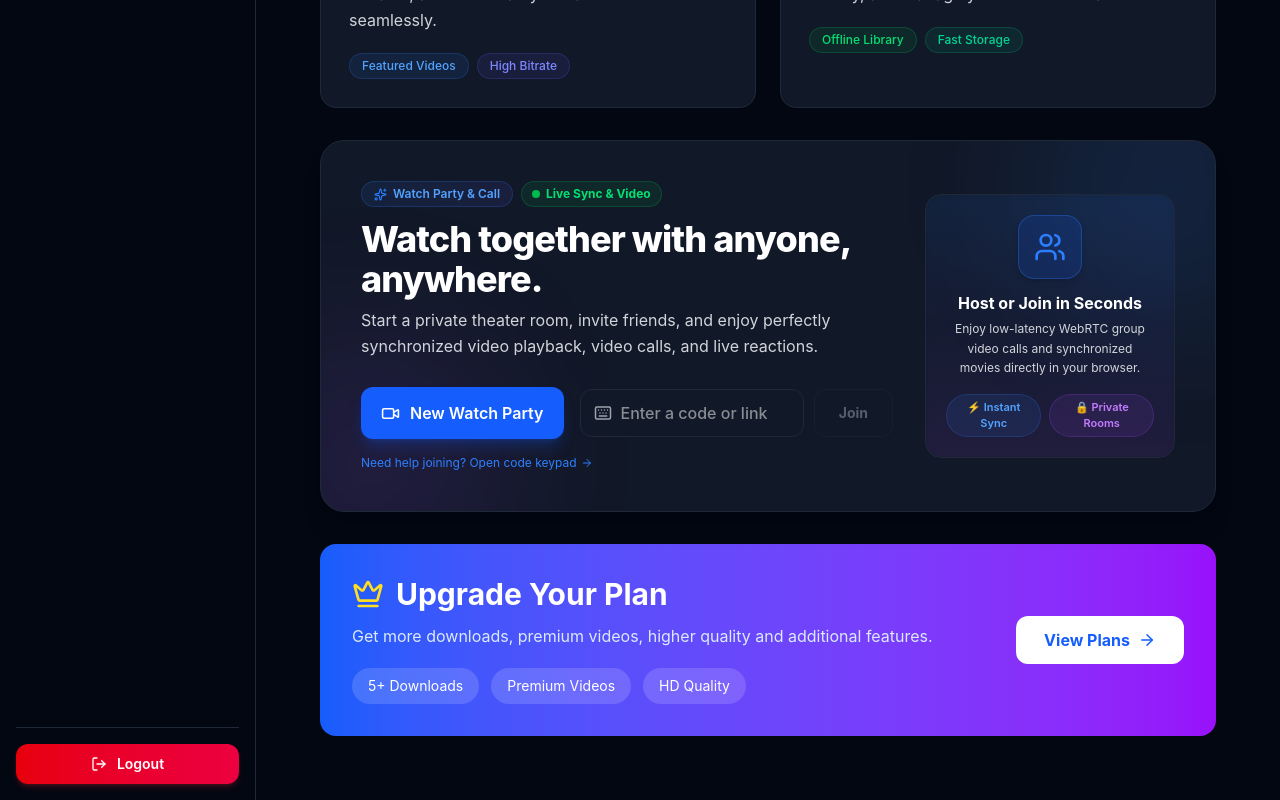
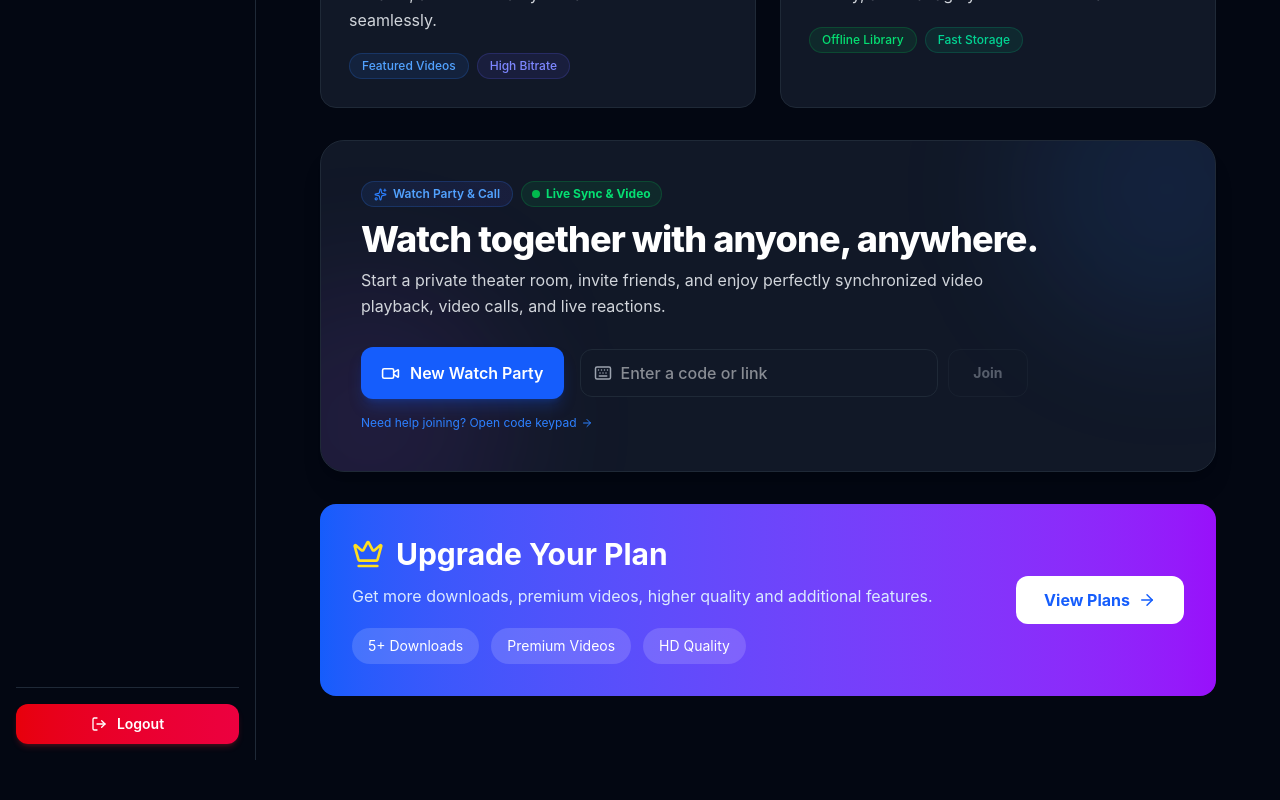
Before and after one commit to Tharun1208/Video-Download-Platform, a React (Vite) app in the folder client/: page /dashboard in a window 1280 px wide. Shown: the part 1062-1862 px from the top of the page. After the commit the page ends 1822 px from the top, so only its background shows below. Built offline with nearby package versions, Linux system fonts and the light colour scheme; no server answers; sample sign-in values are in the browser's storage.

Commit message:
fix(dashboard): remove 'Host or Join in Seconds' side card from Watch Party section

```diff
--- a/client/src/pages/Dashboard.jsx
+++ b/client/src/pages/Dashboard.jsx
@@ -929,9 +929,9 @@ function Dashboard() {
             <div className="absolute -top-24 -right-24 w-72 h-72 bg-blue-500/10 rounded-full blur-3xl pointer-events-none" />
             <div className="absolute -bottom-24 -left-24 w-72 h-72 bg-purple-500/10 rounded-full blur-3xl pointer-events-none" />
 
-            <div className="grid grid-cols-1 lg:grid-cols-12 gap-8 items-center relative z-10">
-              {/* Left Side: Headlines & Action bar */}
-              <div className="lg:col-span-7 xl:col-span-8">
+            <div className="relative z-10 max-w-3xl">
+              {/* Headlines & Action bar */}
+              <div>
                 <div className="flex items-center gap-2 mb-3 flex-wrap">
                   <span className="inline-flex items-center gap-1.5 px-3 py-1 rounded-full text-xs font-semibold bg-gradient-to-r from-blue-500/10 to-indigo-500/10 text-blue-600 dark:text-blue-400 border border-blue-500/20">
                     <Sparkles size={13} className="text-blue-500" />
@@ -946,7 +946,7 @@ function Dashboard() {
                 <h2 className="text-2xl sm:text-4xl font-extrabold tracking-tight">
                   Watch together with anyone, anywhere.
                 </h2>
-                <p className="theme-text-secondary text-sm sm:text-base mt-2 max-w-xl leading-relaxed">
+                <p className="theme-text-secondary text-sm sm:text-base mt-2 max-w-2xl leading-relaxed">
                   Start a private theater room, invite friends, and enjoy perfectly synchronized video playback, video calls, and live reactions.
                 </p>
 
@@ -1000,29 +1000,6 @@ function Dashboard() {
                     <span>Need help joining? Open code keypad</span>
                     <ArrowRight size={12} />
                   </Link>
-                </div>
-              </div>
-
-              {/* Right Side: Google Meet style visual theater card */}
-              <div className="lg:col-span-5 xl:col-span-4 flex justify-center">
-                <div className="w-full max-w-sm p-5 rounded-2xl bg-gradient-to-b from-blue-500/10 via-indigo-500/5 to-purple-500/10 border theme-border shadow-inner text-center">
-                  <div className="w-16 h-16 mx-auto rounded-2xl bg-blue-600/15 border border-blue-500/30 flex items-center justify-center text-blue-500 mb-3 shadow-md">
-                    <Users size={32} />
-                  </div>
-                  <h4 className="font-bold text-base theme-text">
-                    Host or Join in Seconds
-                  </h4>
-                  <p className="text-xs theme-text-secondary mt-1 leading-relaxed">
-                    Enjoy low-latency WebRTC group video calls and synchronized movies directly in your browser.
-                  </p>
-                  <div className="flex items-center justify-center gap-2 mt-4">
-                    <span className="inline-flex items-center gap-1 text-[11px] font-semibold px-2.5 py-1 rounded-full bg-blue-500/10 text-blue-600 dark:text-blue-400 border border-blue-500/20">
-                      ⚡ Instant Sync
-                    </span>
-                    <span className="inline-flex items-center gap-1 text-[11px] font-semibold px-2.5 py-1 rounded-full bg-purple-500/10 text-purple-600 dark:text-purple-400 border border-purple-500/20">
-                      🔒 Private Rooms
-                    </span>
-                  </div>
                 </div>
               </div>
             </div>
```
